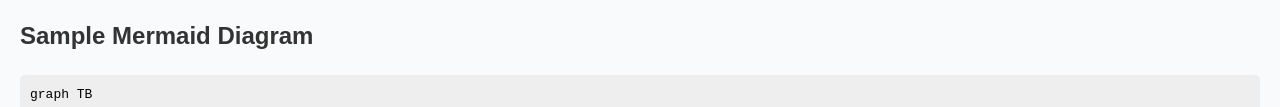
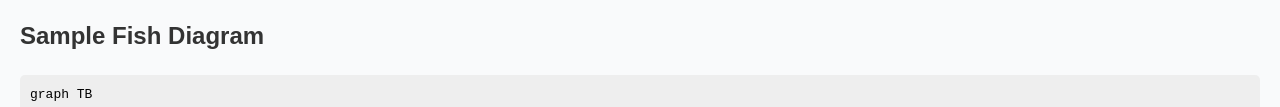
Before and after one commit to nicolaeirimia/FTMS, a plain HTML site: page index.html in a window 1280 px wide. Shown: the part 688-795 px from the top of the page. Drawn offline with Linux system fonts and the light colour scheme.

Commit message:
deploy: b510a74d97a6d5f653cefbe52923c121fa8e3cf2

```diff
--- a/index.html
+++ b/index.html
@@ -103,7 +103,7 @@
             </ul>
         </section>
         <section>
-            <h2>Sample Mermaid Diagram</h2>
+            <h2>Sample Fish Diagram</h2>
             <pre>
 graph TB
 webClient["Web Client"] --> backend["Backend"]
```
